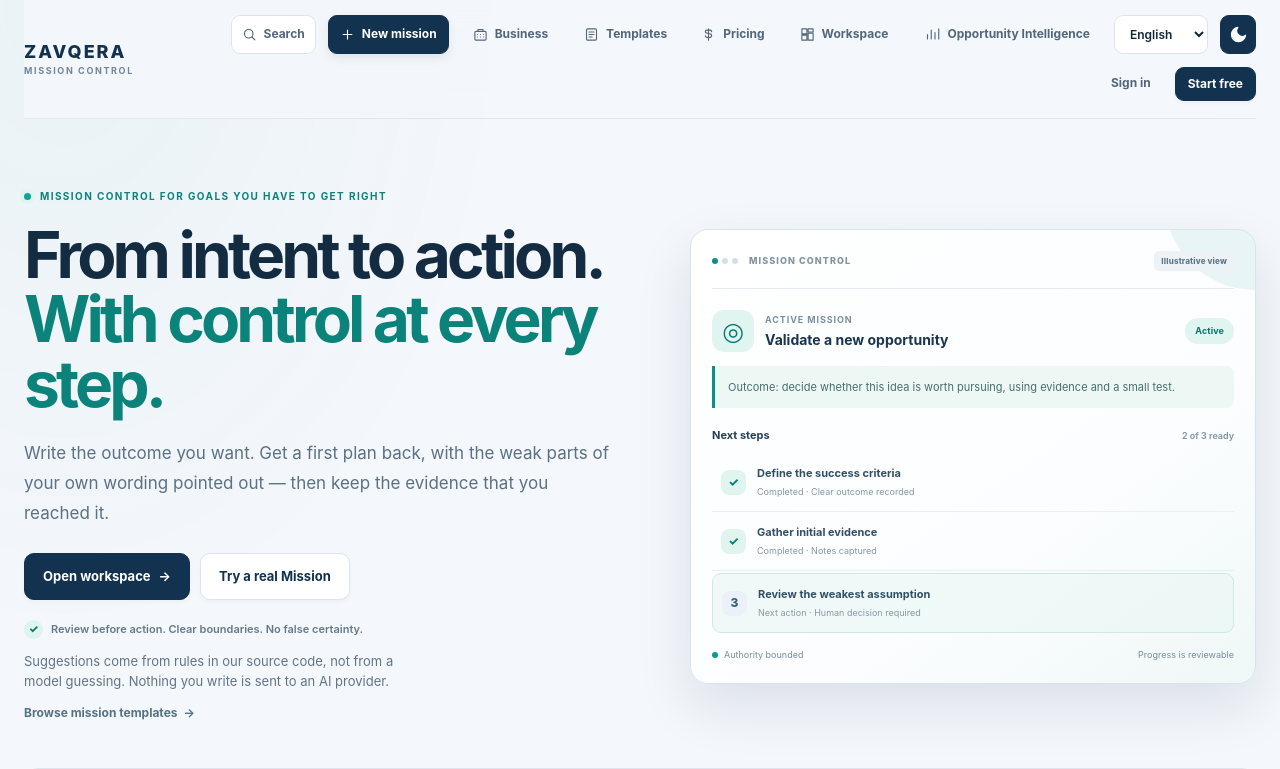
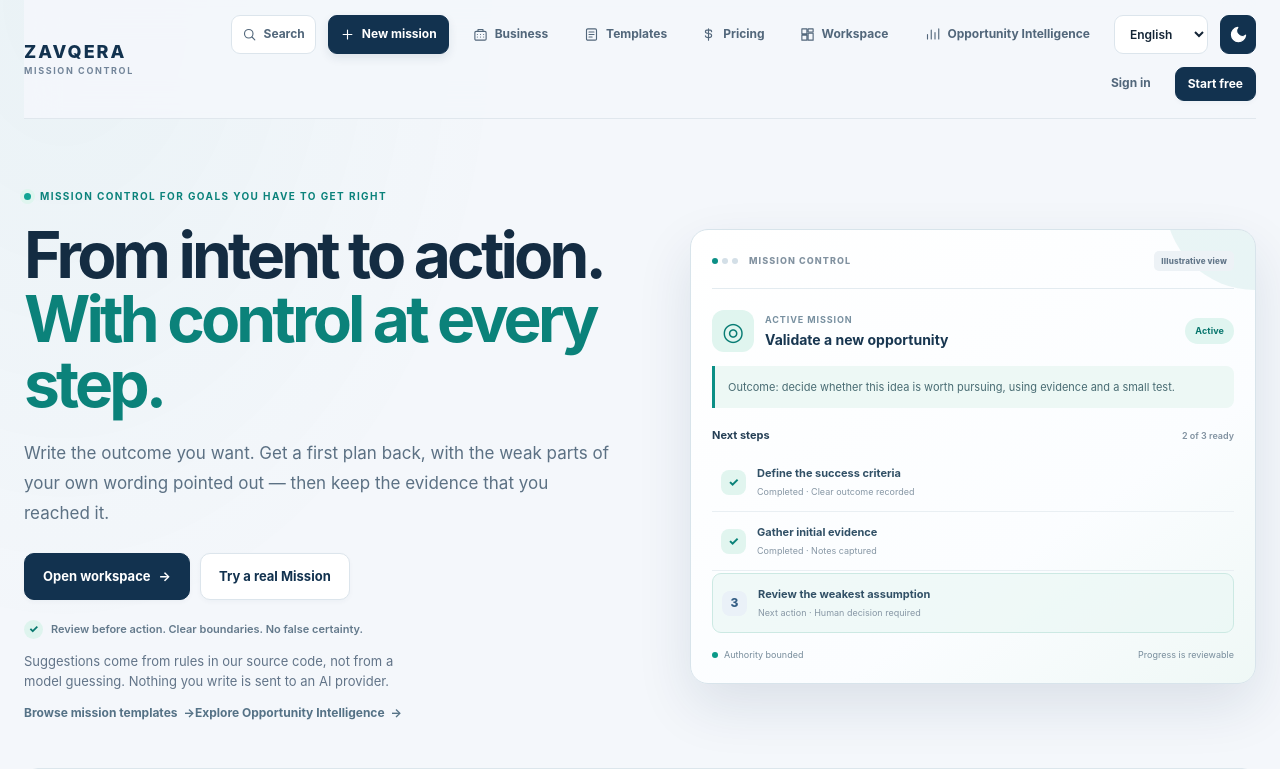
Before and after one commit to abdalrhmanata-gif/Nexo, a Next.js app in the folder apps/web/: page / in a window 1280 px wide. Shown: the top 769 px of the page. Built offline with nearby package versions, Linux system fonts and the light colour scheme; no server answers.

Commit message:
Keep Opportunity Intelligence CTA beside the new Mission CTA

```diff
--- a/apps/web/app/page.tsx
+++ b/apps/web/app/page.tsx
@@ -47,6 +47,7 @@ export default async function HomePage() {
         <div className="landing-trust-line"><span aria-hidden="true">✓</span> <LocalizedText en="Review before action. Clear boundaries. No false certainty." /></div>
         <p className="landing-honesty"><LocalizedText en="Suggestions come from rules in our source code, not from a model guessing. Nothing you write is sent to an AI provider." /></p>
         <Link className="landing-template-link" href="/templates"><LocalizedText en="Browse mission templates" /> <span aria-hidden="true">→</span></Link>
+        <Link className="landing-template-link" href="/app/opportunities"><LocalizedText en="Explore Opportunity Intelligence" /> <span aria-hidden="true">→</span></Link>
       </div>
       <div className="landing-visual" role="group" aria-label={t("Illustrative view of a governed Mission")}>
         <div className="landing-visual-top"><span className="landing-window-dots"><i/><i/><i/></span><span><LocalizedText en="MISSION CONTROL" /></span><span className="landing-preview-tag"><LocalizedText en="Illustrative view" /></span></div>
```
